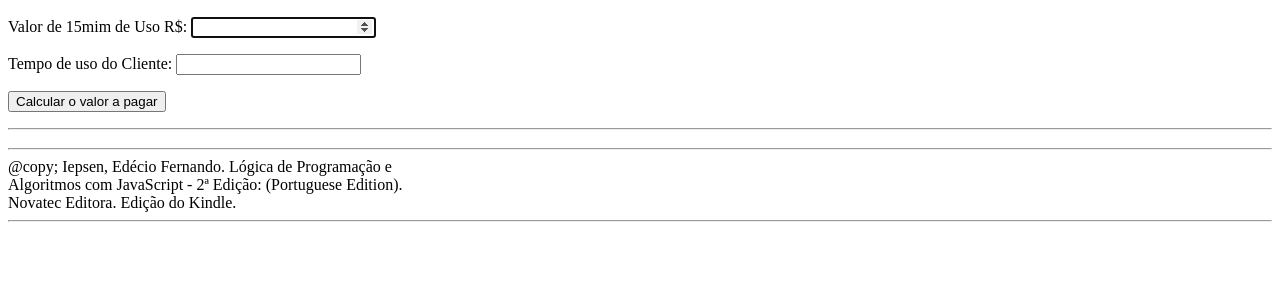
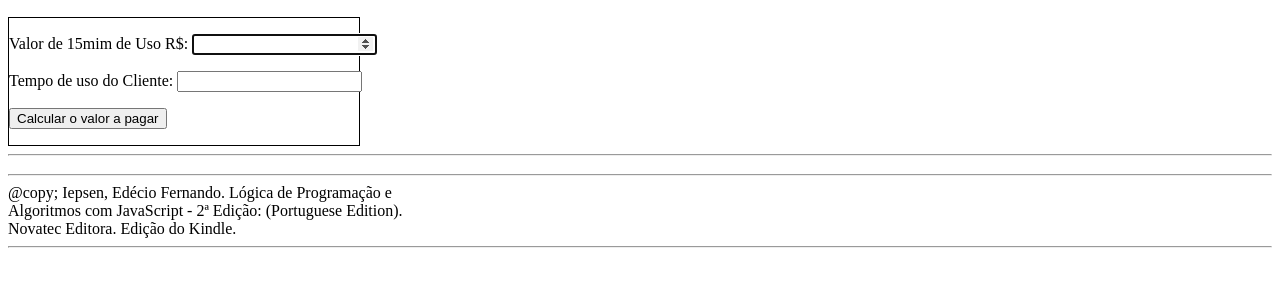
Before and after one commit to pedro-filho-81/aulas-html-css-javascript-1, a plain HTML site: page exemplos/algoritimo-com-js/capitulo02/exercicios/lan-house/lan_house.html in a window 1280 px wide. Shown: the part 307-594 px from the top of the page. Drawn offline with Linux system fonts and the light colour scheme.

Commit message:
Update lan_house.css

```diff
--- a/exemplos/algoritimo-com-js/capitulo02/exercicios/lan-house/lan_house.css
+++ b/exemplos/algoritimo-com-js/capitulo02/exercicios/lan-house/lan_house.css
@@ -7,6 +7,11 @@ main p {
    text-align: justify;
 }
 
+form {
+   width: 350px;
+   border: 1px solid black;
+}
+
 footer {
    width: 400px;
 }
```
